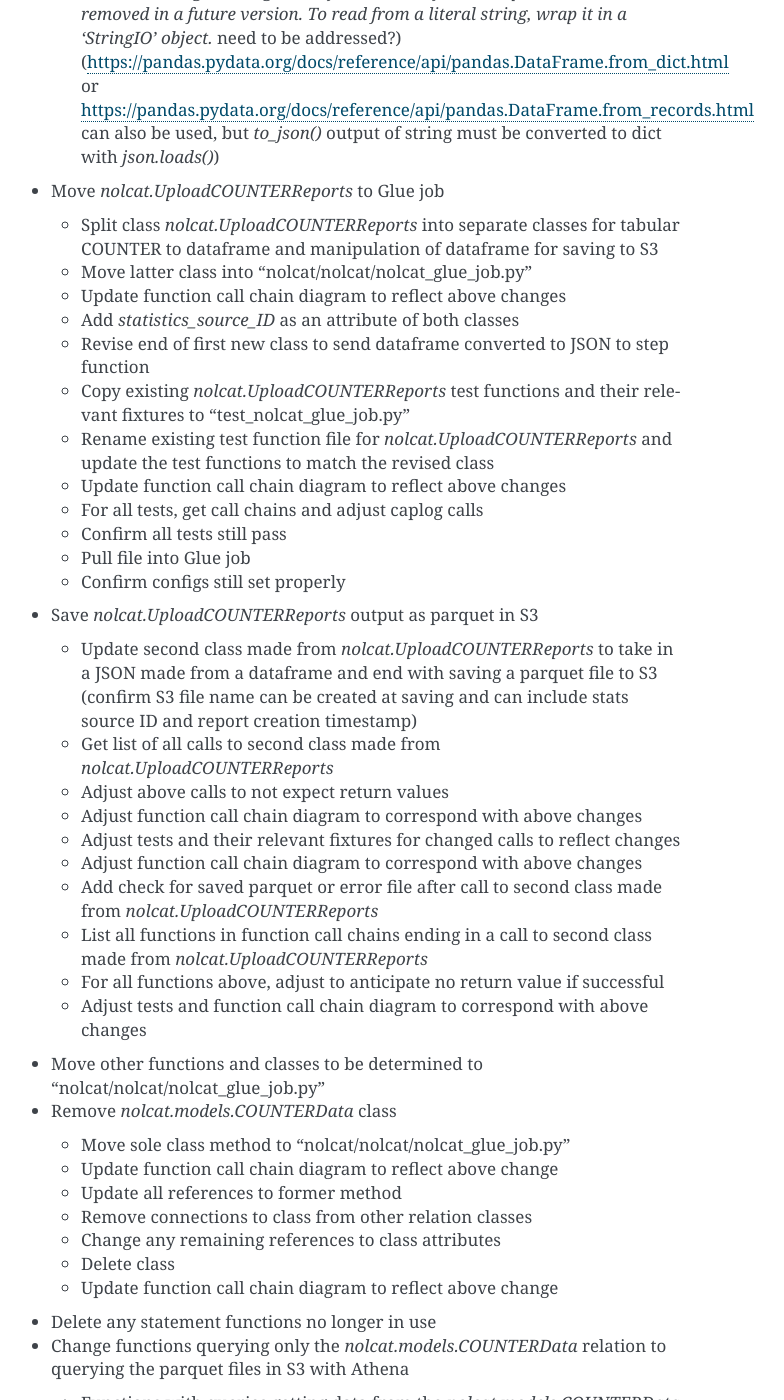
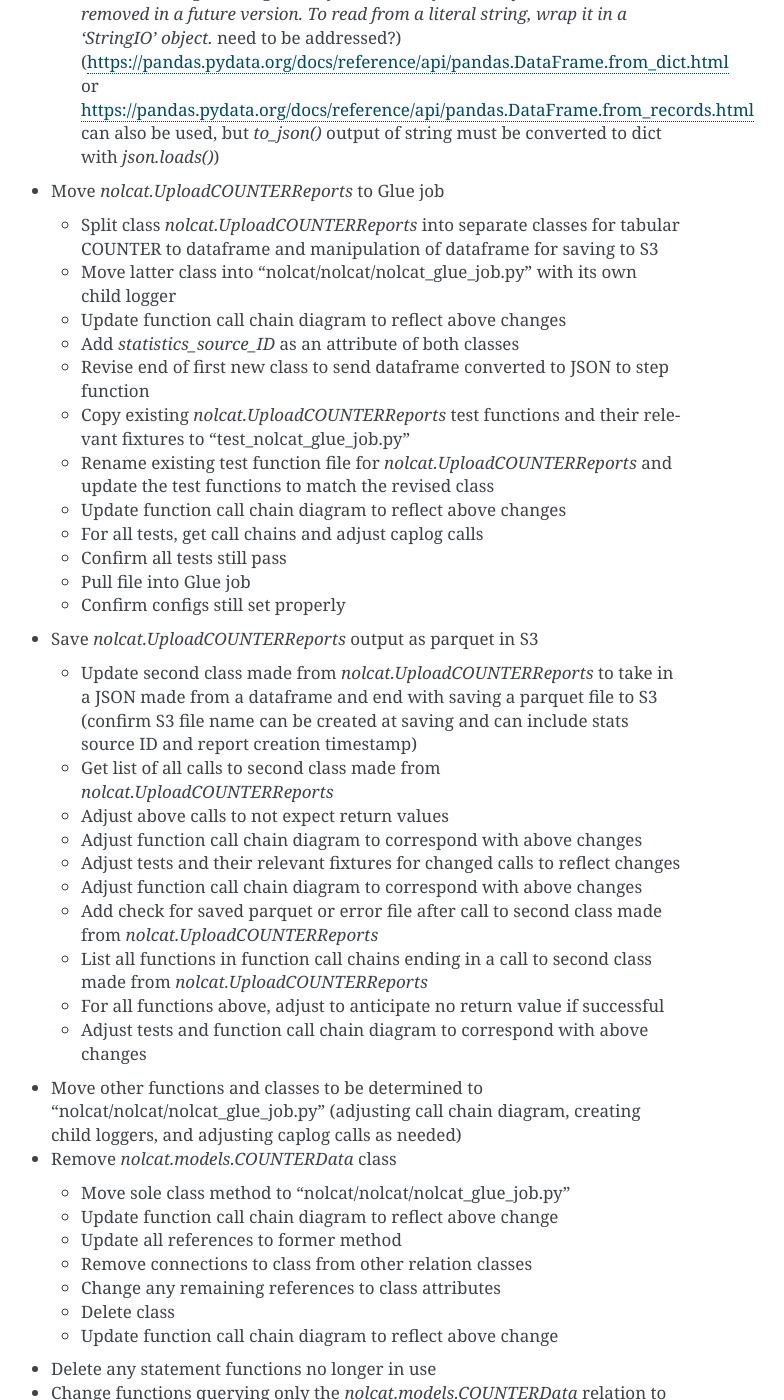
Before and after one commit to ereiskind/nolcat, a Sphinx documentation site: the page built from docs/source/roadmap.rst, in a window 1280 px wide and 1400 px high, scrolled down 2503 px. Shown: the whole window, without its empty margins (399-1183 px from the left). Built offline with Sphinx 7.4.7, drawn with Linux system fonts in a browser that asks for light colours.

Commit message:
Create actual child loggers and related to-dos

```diff
--- a/docs/source/roadmap.rst
+++ b/docs/source/roadmap.rst
@@ -54,7 +54,7 @@
 * Move `nolcat.UploadCOUNTERReports` to Glue job
 
   * Split class `nolcat.UploadCOUNTERReports` into separate classes for tabular COUNTER to dataframe and manipulation of dataframe for saving to S3
-  * Move latter class into "nolcat/nolcat/nolcat_glue_job.py"
+  * Move latter class into "nolcat/nolcat/nolcat_glue_job.py" with its own child logger
   * Update function call chain diagram to reflect above changes
   * Add `statistics_source_ID` as an attribute of both classes
   * Revise end of first new class to send dataframe converted to JSON to step function
@@ -79,7 +79,7 @@
   * For all functions above, adjust to anticipate no return value if successful
   * Adjust tests and function call chain diagram to correspond with above changes
 
-* Move other functions and classes to be determined to "nolcat/nolcat/nolcat_glue_job.py"
+* Move other functions and classes to be determined to "nolcat/nolcat/nolcat_glue_job.py" (adjusting call chain diagram, creating child loggers, and adjusting caplog calls as needed)
 * Remove `nolcat.models.COUNTERData` class
 
   * Move sole class method to "nolcat/nolcat/nolcat_glue_job.py"
```
Also changed, not shown: 1 other file.
